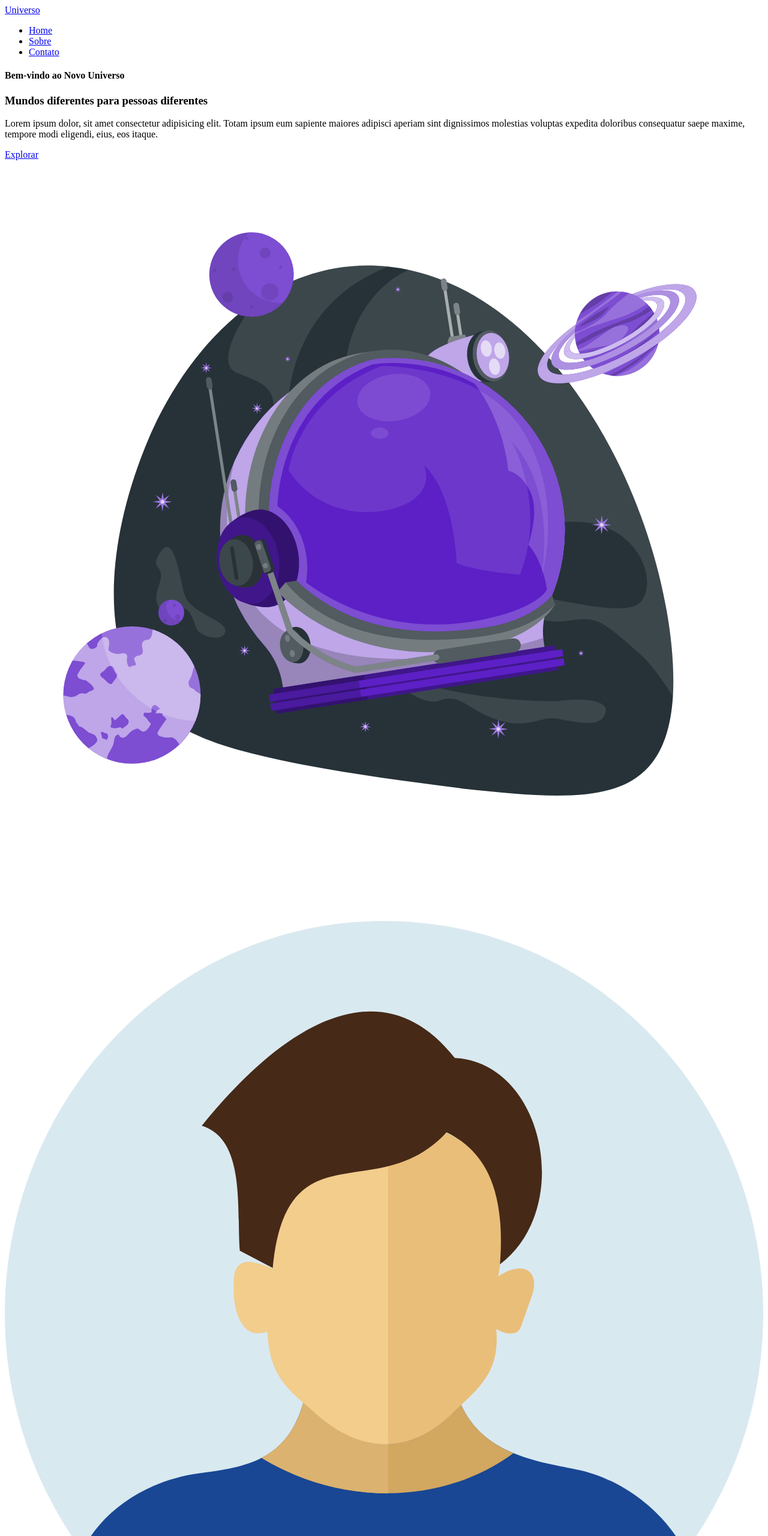
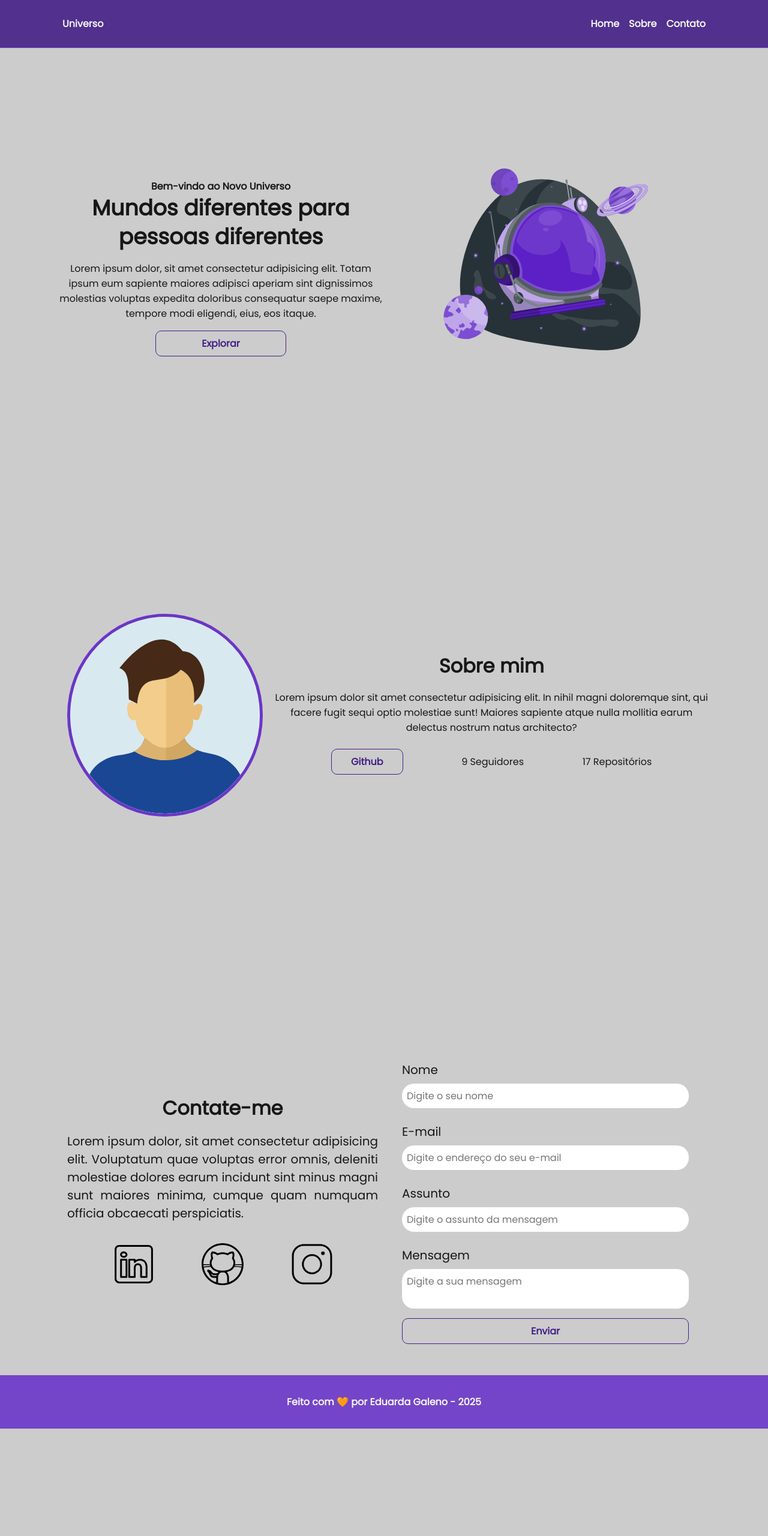
Before and after one commit to eduarda-galeno/portfolio, a plain HTML site: page index.html in a window 1280 px wide. Shown: the top 2560 px of the page at 60% size. After the commit the page ends 2381 px from the top, so only its background shows below. Drawn offline with Linux system fonts and the light colour scheme.

Commit message:
:construction: Update CSS

```diff
--- /dev/null
+++ b/assets/css/styles.css
@@ -0,0 +1,489 @@
+/*  Reset Global da página HTML
+    Este seletor afeta todos os elementos da página.
+*/
+* {
+    margin: 0;
+    padding: 0;
+
+    /* Faz com que width e height incluam a borda e o padding,*/
+    box-sizing: border-box;
+
+    /* Desabilita o sublinhado dos links*/
+    text-decoration: none;
+
+    /* Desabilita a borda de foco dos elementos*/
+    outline: none;
+
+    font-weight: 400;
+    font-family: 'Poppins', sans-serif;
+}
+
+/* Declaração das variáveis */
+:root {
+    --purple-200: #9a7bd1;
+    --purple-500: #6b36c8;
+    --purple-800: #441f88;
+
+    --gray-200: #cccccc;
+    --gray-400: #505861;
+
+    --black-800: #171717;
+
+    --white: #F9F9F9;
+}
+
+/* Configurações padrões da página
+   Este seletor afeta todos os elementos debtro da tag html.
+*/
+html {
+    width: 100%;
+    height: 100vh;
+
+    /* Permite que a rolagem da página aconteça de forma suave*/
+    scroll-behavior: smooth;
+}
+
+body {
+    background-color: var(--gray-200);
+    color: var(--black-800);
+
+    /* Exibe as fontes com um traço mais fino e suave (Chrome e Edge) */
+    -webkit-font-smoothing: antialiased;
+
+    /* Exibe as fontes com um traço mais fino e suave (Firefox) */
+    -moz-osx-font-smoothing: grayscale;
+}
+
+button,
+a {
+    cursor: pointer;
+}
+
+.botao {
+    padding: 0.5rem 2rem;
+    border: 1px solid var(--purple-800);
+    border-radius: 10px;
+    font-size: 1rem;
+    font-weight: 700;
+    text-align: center;
+    color: var(--purple-800);
+    background: none;
+}
+
+.botao:hover {
+    color: var(--white);
+    background-color: var(--purple-800);
+}
+
+.flex {
+    display: flex;
+    justify-content: center;
+    align-items: center;
+}
+
+/* Estilização - Seção Header */
+
+.menu_container {
+    position: sticky;
+    top: 0;
+    width: 100%;
+    height: 5rem;
+    border-bottom: 1px solid var(--purple-500);
+    background-color: var(--purple-800);
+
+    /* Aplica transparência */
+    filter: opacity(0.9);
+}
+
+.menu_container a {
+    font-weight: 700;
+    color: var(--white);
+}
+
+.menu_container a:hover {
+    color: var(--purple-200);
+}
+
+.menu_content {
+    display: flex;
+    justify-content: space-between;
+    width: 100%;
+    max-width: 1120px;
+    padding: 0 1.5rem;
+}
+
+.menu_list {
+    text-align: center;
+    list-style: none;
+}
+
+.menu_list li {
+    margin-left: 1rem;
+}
+
+#menu_content_sucess {
+    width: 100%;
+    max-width: 1120px;
+    padding: 0 1.5rem;
+}
+
+/* Estilização da Seção Home */
+
+.home_container {
+
+    /* Calcula altura do elemento (altura do navegador - altura do menu + 20px) */
+    height: calc(100vh - 6.25rem);
+
+    max-width: 1120px;
+    margin: 1rem auto;
+    padding: 0 1rem;
+}
+
+.home_container p,
+h1,
+h4 {
+    font-size: 1rem;
+    text-align: center;
+}
+
+.home_container h1 {
+    font-size: 2.25rem;
+    font-weight: 700;
+    line-height: 3rem;
+}
+
+.home_container h4 {
+    font-weight: 700;
+}
+
+.home_container p {
+    margin: 1rem 0;
+}
+
+.home_container .botao {
+    width: 40%;
+}
+
+.home_content {
+    flex-direction: column;
+    width: 50vw;
+}
+
+.home_content img {
+    width: 75%;
+}
+
+/* Estilização da Seção Home - Página Sucess */
+
+.home_container_sucess {
+    height: calc(100vh - 12.5rem);
+    max-width: 1120px;
+    margin: 1rem auto;
+    padding: 0 1rem;
+}
+
+#home_sucess {
+    width: 50vw;
+    flex-direction: column;
+}
+
+#home_sucess h1 {
+    font-size: 2rem;
+    font-weight: 700;
+}
+
+#home_sucess h4 {
+    font-size: 1.25rem;
+    padding: 1rem;
+}
+
+/* Estilização da Seção Sobre */
+
+.sobre_container {
+    max-width: 1120px;
+    margin: -1.25rem auto;
+    padding: 0 1rem;
+    height: 100vh;
+}
+
+.sobre_container img {
+    width: 30%;
+    margin: 1rem;
+    border: 5px solid var(--purple-500);
+    border-radius: 50%;
+}
+
+.sobre_container h2 {
+    font-size: 2rem;
+    font-weight: bold;
+    line-height: 3rem;
+    text-align: center;
+}
+
+.sobre_container p {
+    margin: 1rem 0;
+    text-align: center;
+}
+
+.sobre_github {
+    justify-content: space-evenly;
+}
+
+#sobre_texto {
+    margin-left: 2rem;
+}
+
+/* Estilização da Seção Contact */
+
+.contato_container{
+    display: grid;
+    grid-template-columns: 1fr 1fr;
+    justify-content: center;
+    align-items: center;
+    gap: 1.25rem;
+    max-width: 1120px;
+    margin: 4rem auto 2rem;
+    padding: 0 2rem;
+}
+
+.contato_container h4{
+    margin: 1rem 0;
+    font-size: 2rem;
+    font-weight: 700;
+}
+
+.contato_content{
+    flex-direction: column;
+    margin: 4rem 0 0 0;
+    font-size: 1.25rem;
+}
+
+.contato_content p{
+    display: block;
+    text-align: justify;
+}
+
+/* Estilização da Seção Redes Sociais*/
+
+.social_container{
+    display:flex;
+    justify-content: space-evenly;
+    margin: 2rem 0 0 0;
+}
+
+.social_icon{
+    width: 4.75rem;
+    height: 4.75rem;
+}
+
+.social_icon:hover{
+    filter: brightness(0)
+            saturate(100%)
+            invert(20%)
+            sepia(24%)
+            saturate(4557%)
+            hue-rotate(242deg)
+            brightness(89%)
+            contrast(108%);
+}
+
+/* Estilização da Seção Form*/
+
+form{
+    display: flex;
+    flex-direction: column;
+    margin: 7rem 0 0 0;
+    padding: 1.25rem;
+    border: none;
+}
+
+form label{
+    font-size: 1.25rem;
+    text-align: left;
+}
+
+form input,
+textarea{
+    width: 100%;
+    margin: 0.5rem 0 1rem;
+    padding: 0.5rem;
+    border-radius: 20px;
+    border: none;
+    font-size: 1rem;
+}
+
+textarea{
+    resize: none;
+}
+
+form span{
+    margin-bottom: 0.5rem;
+    margin-left: 0.75rem;
+    font-size: 0.75rem;
+    line-height: 1.25rem;
+    color: red;
+}
+
+/* Estilização da Seção Footer */
+
+footer {
+    margin: 0;
+    padding: 2rem;
+    font-weight: bold;
+    text-align: center;
+    color: var(--white);
+    background-color: var(--purple-500);
+    filter: opacity(0.9);
+}
+
+/* Modo Responsivo */
+
+/* Smartphone - Telas até 490px */
+
+@media screen and (max-width: 490px){
+
+    body{
+        display: flex;
+        flex-direction: column;
+        min-height: 100vh;
+    }
+
+    main{
+        display:flex;
+        flex: 1;
+        flex-direction: column;
+    }
+
+    footer{
+        margin-top: auto;
+    }
+
+    /* Ajustes no Menu*/
+
+    .menu_container{
+        height: auto;
+        padding: 1rem 0;
+    }
+
+    .menu_content{
+        justify-content: center;
+        max-width: 100%;
+        /* padding: 1rem; */
+    }
+
+    #titulo a{
+        font-size: 1.75rem;
+    }
+
+    .menu_list{
+        display: none;
+    }
+
+    /* Ajustes na Seção Home*/
+
+    .home_container{
+        flex-direction: column-reverse;
+        width: 100%;
+        height: auto;
+        margin-top: 2rem;
+    }
+
+    .home_content{
+        width: 100%;
+    }
+
+    .home_content h1{
+        font-size: 1.75rem;
+        line-height: 2.25rem;
+    }
+
+    .home_content .botao, img{
+        width: 80%
+    }
+
+    /* .home_content img{
+        width: 80%;
+    } */
+
+    #home_texto{
+        margin-top: 0.5rem;
+    }
+
+    #home_imagem{
+        margin-bottom: 0;
+    }
+
+    /* Ajustes na Seção About*/
+
+    .sobre_container{
+        flex-direction: column;
+        width: 100%;
+        height: auto;
+        margin-top: 3rem;
+    }
+
+    .sobre_container img{
+        width: 70%;
+    }
+
+    .sobre_container h1{
+        font-size: 1.75rem;
+        line-height: 2.25rem;
+    }
+
+    .sobre_github{
+        flex-direction: column;
+        gap: 0.5rem;
+    }
+
+    .sobre_github p{
+        display: none;
+    }
+
+    .sobre_github .botao{
+        width: 80%;
+    }
+
+    /* Ajustes Contato */
+
+    .contato_container{
+        grid-template-columns: 1fr;
+        width: 100%;
+        height: auto;
+        margin-top: 2rem;
+        padding: 0 1rem;
+    }
+
+    .contato_content{
+        width: 100%
+    }
+
+    .contato_content h4{
+        font-size: 1.75rem;
+        line-height: 2.25rem;
+    }
+
+    .contato_content p{
+        margin: 1rem;
+    }
+
+    /* Ajustes da Seção Redes Sociais */
+
+    .social_container{
+        justify-content: center;
+        width: 100%;
+    }
+
+    .social_icon{
+        width: 4rem;
+        height: 4rem;
+    }
+
+    /* Ajustes da Seção Form */
+
+    form{
+        margin: 1rem 0 0 0;
+        padding: 1rem;
+    }
+
+}
--- a/index.html
+++ b/index.html
@@ -2,21 +2,33 @@
 <html lang="pt-br">
 
 <head>
+
+    <!-- Fontes do Google -->
+    <link rel="preconnect" href="https://fonts.googleapis.com">
+    <link rel="preconnect" href="https://fonts.gstatic.com" crossorigin>
+
+    <!-- Fonte do Google - Poppins -->
+    <link href="https://fonts.googleapis.com/css2?family=Poppins&display=swap" rel="stylesheet">
+
     <meta charset="UTF-8">
     <meta name="viewport" content="width=device-width, initial-scale=1.0">
     <meta name="description" content="Projeto Portfólio">
     <meta name="author" content="Eduarda Galeno">
     <meta name="keywords" content="HTML, CSS, JavaScript">
     <link rel="icon" href="./assets/img/favicon.svg" />
-    <title>Portfólio de Eduarda Galeno</title>
+
+    <!--  Link para a Folha de Estilos CSS -->
+    <link rel="stylesheet" href="./assets/css/styles.css">
+
+    <title>Portfólio da Eduarda</title>
 </head>
 
 <body>
 
     <!-- Cabeçalho da Página -->
-    <header>
+    <header class="flex menu_container">
 
-        <div id="header_content">
+        <div id="header_content" class="menu_content">
 
             <!-- Título do Cabeçalho -->
             <div id="titulo">
@@ -24,10 +36,10 @@
             </div>
 
             <!-- Menu -->
-            <div id="menu">
+            <div id="menu" class="flex">
                 <nav>
                     <!-- Marcadores não Ordenados para criar as opções do menu -->
-                    <ul>
+                    <ul class="flex menu_list">
                         <li><a href="#">Home</a></li>
                         <li><a href="#about">Sobre</a></li>
                         <li><a href="#contact">Contato</a></li>
@@ -42,49 +54,45 @@
     <main>
 
         <!-- Seção home -->
-        <section id="home">
+        <section id="home" class="flex home_container">
 
             <!-- Texto da Seção Home -->
-            <article id="home_texto">
+            <article id="home_texto" class="flex home_content">
 
                 <h4>Bem-vindo ao Novo Universo</h4>
                 <h1>Mundos diferentes para pessoas diferentes</h1>
                 <p>Lorem ipsum dolor, sit amet consectetur adipisicing elit. Totam ipsum eum sapiente maiores adipisci
                     aperiam sint dignissimos molestias voluptas expedita doloribus consequatur saepe maxime, tempore
                     modi eligendi, eius, eos itaque.</p>
-                <a href="https://github.com/EduardaGaleno" target="_blank">
+                <a href="https://github.com/eduarda-galeno" target="_blank" class="botao">
                     Explorar
                 </a>
 
             </article>
 
             <!-- Imagem da Seção Home -->
-            <article id="home_imagem">
+            <article id="home_imagem" class="flex home_content">
                 <img src="./assets/img/astronauta.svg" alt="Capacete de Astronauta Animado">
             </article>
 
         </section>
 
         <!-- Seção sobre -->
-        <section id="about">
+        <section id="about" class="flex sobre_container">
 
             <!-- Imagem da Seção Sobre -->
-            <img
-                src="./assets/img/user_01.svg"
-                alt="Foto do Perfil do Github"
-            >
+            <img src="./assets/img/user_01.svg" alt="Foto do Perfil do Github">
 
             <!-- Texto da Seção Sobre -->
             <article id="about_texto">
-                <h1>Sobre mim</h1>
-                <p>Lorem ipsum dolor sit amet consectetur adipisicing elit. In nihil magni doloremque sint, qui facere fugit sequi optio molestiae sunt! Maiores sapiente atque nulla mollitia earum delectus nostrum natus architecto?</p>
+                <h2>Sobre mim</h2>
+                <p>Lorem ipsum dolor sit amet consectetur adipisicing elit. In nihil magni doloremque sint, qui facere
+                    fugit sequi optio molestiae sunt! Maiores sapiente atque nulla mollitia earum delectus nostrum natus
+                    architecto?</p>
 
                 <!-- Detalhes do Github -->
-                <div id="about_github">
-                    <a
-                        href="https://github.com/EduardaGaleno"
-                        target="_blank"
-                    >
+                <div id="about_github" class="flex sobre_github">
+                    <a href="https://github.com/eduarda-galeno" target="_blank" class="botao">
                         Github
                     </a>
                     <p>9 Seguidores</p>
@@ -95,72 +103,47 @@
         </section>
 
         <!-- Seção de Contato -->
-        <section id="contact">
+        <section id="contact" class="contato_container">
 
+            <article id="redes_sociais" class="contato_content">
                 <h4>Contate-me</h4>
-            <p>Lorem ipsum dolor, sit amet consectetur adipisicing elit. Voluptatum quae voluptas error omnis, deleniti molestiae dolores earum incidunt sint minus magni sunt maiores minima, cumque quam numquam officia obcaecati perspiciatis.</p>
+                <p>Lorem ipsum dolor, sit amet consectetur adipisicing elit. Voluptatum quae voluptas error omnis,
+                    deleniti molestiae dolores earum incidunt sint minus magni sunt maiores minima, cumque quam numquam
+                    officia obcaecati perspiciatis.</p>
 
                 <!-- Redes Sociais -->
-            <div id="icones_redes_sociais">
+                <div id="icones_redes_sociais" class="social_container">
                     <a href="" target="_blank">
-                    <img
-                        src="./assets/img/linkedin.svg"
-                        alt="Logo do LinkedIn"
-                    >
+                        <img src="./assets/img/linkedin.svg" alt="Logo do LinkedIn" class="social_icon">
                     </a>
                     <a href="" target="_blank">
-                    <img
-                        src="./assets/img/github.svg"
-                        alt="Logo do Github"
-                    >
+                        <img src="./assets/img/github.svg" alt="Logo do Github" class="social_icon">
                     </a>
                     <a href="" target="_blank">
-                    <img
-                        src="./assets/img/instagram.svg"
-                        alt="Logo do Instagram"
-                    >
+                        <img src="./assets/img/instagram.svg" alt="Logo do Instagram" class="social_icon">
                     </a>
                 </div>
+            </article>
 
             <!-- Formulário de Contato -->
             <form action="" method="POST">
 
                 <label for="nome">Nome</label>
-                <input
-                    id="nome"
-                    type="text"
-                    name="nome"
-                    placeholder="Digite o seu nome"
-                >
+                <input id="nome" type="text" name="nome" placeholder="Digite o seu nome">
                 <span id="txtNome"></span>
 
                 <label for="email">E-mail</label>
-                <input
-                    id="email"
-                    type="text"
-                    name="email"
-                    placeholder="Digite o endereço do seu e-mail"
-                >
+                <input id="email" type="text" name="email" placeholder="Digite o endereço do seu e-mail">
                 <span id="txtEmail"></span>
 
                 <label for="assunto">Assunto</label>
-                <input
-                    id="assunto"
-                    type="text"
-                    name="assunto"
-                    placeholder="Digite o assunto da mensagem"
-                >
+                <input id="assunto" type="text" name="assunto" placeholder="Digite o assunto da mensagem">
                 <span id="txtAssunto"></span>
 
                 <label for="mensagem">Mensagem</label>
-                <textarea
-                    id="mensagem"
-                    name="mensagem"
-                    placeholder="Digite a sua mensagem"
-                >
-                </textarea>
+                <textarea id="mensagem" name="mensagem" placeholder="Digite a sua mensagem"></textarea>
 
-                <button type="submit">Enviar</button>
+                <button type="submit" class="botao">Enviar</button>
             </form>
 
         </section>
```
Also changed, not shown: sucess.html (+16 -6 lines). Lines whose indentation alone changed are shown as unchanged.
